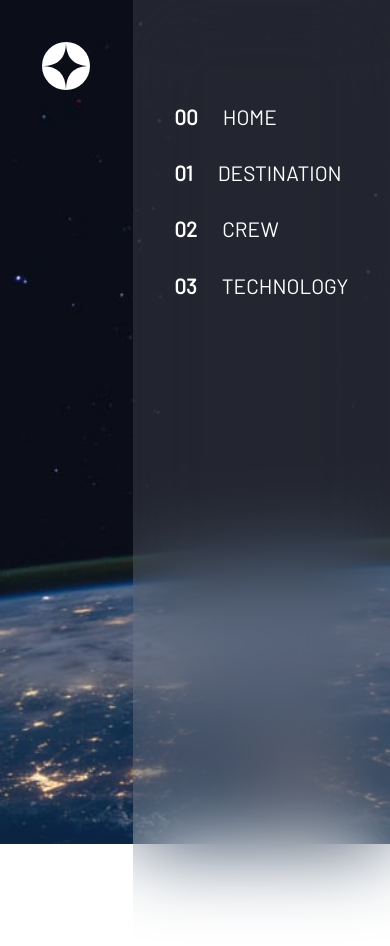
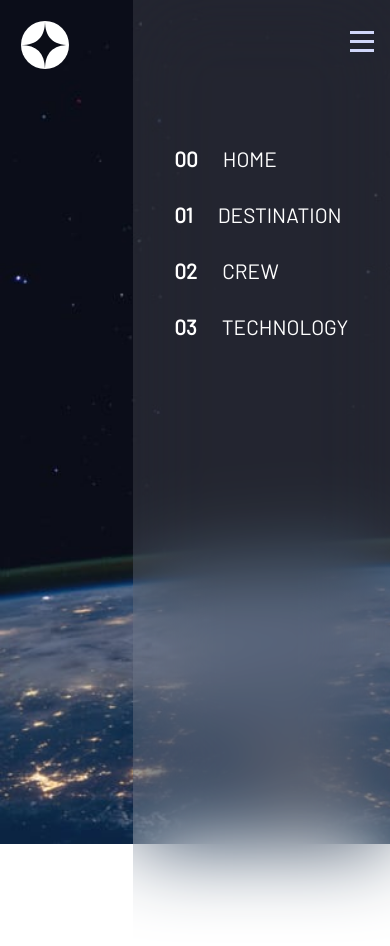
Before and after one commit to Robinho1997/navbar-responsive, a plain HTML site: page navbar.html in a window 390 px wide. Drawn offline with Linux system fonts and the light colour scheme; a web font is replaced by a local one.

Commit message:
adding the styling of the button that will open the navbar on mobile

```diff
--- a/navbar.css
+++ b/navbar.css
@@ -52,7 +52,22 @@ body {
         top: 0;
         right: 0;
         padding-inline: 2em;
-        padding-block: 5em;
+        padding-block: 7em;
         height: 100vh;
+        z-index: 1000;
+    }
+
+    .button-close-or-open {
+        width: 2em;
+        aspect-ratio: 1;
+        z-index: 9999;
+        background: url(/images/icon-hamburger.svg);
+        background-repeat: no-repeat;
+        border: none;
+        margin:1em;
+    }
+
+    .logo {
+        margin: 1em;
     }
 }
--- a/navbar.html
+++ b/navbar.html
@@ -11,6 +11,7 @@
 
 <div class="header-flex">
   <img class="logo" src="/images/logo.svg">
+   <button class="button-close-or-open"><span></span></button>
     <ul class="flex-navbar">
      <li> <a> <span class="number-navbar"> 00 </span> HOME           </a></li>
      <li> <a> <span class="number-navbar"> 01 </span> DESTINATION    </a></li>
```
